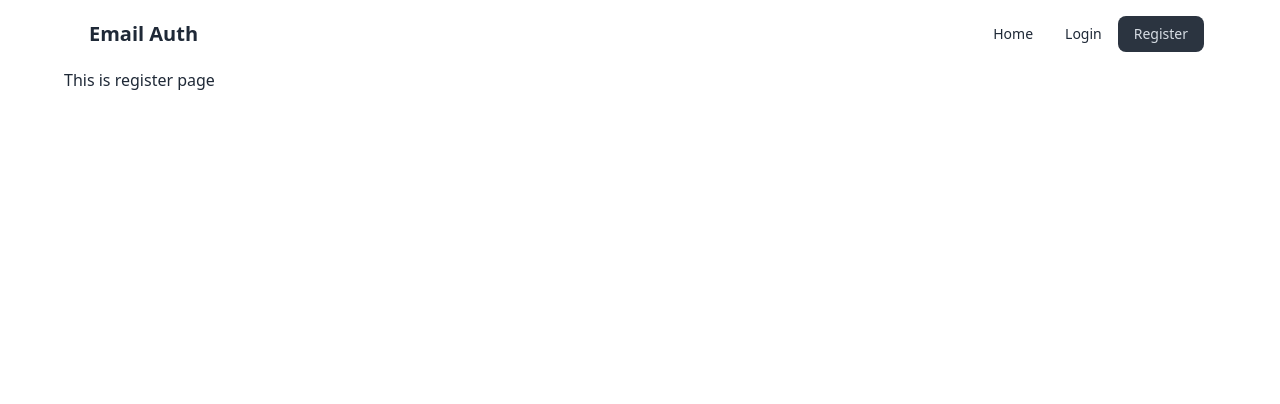
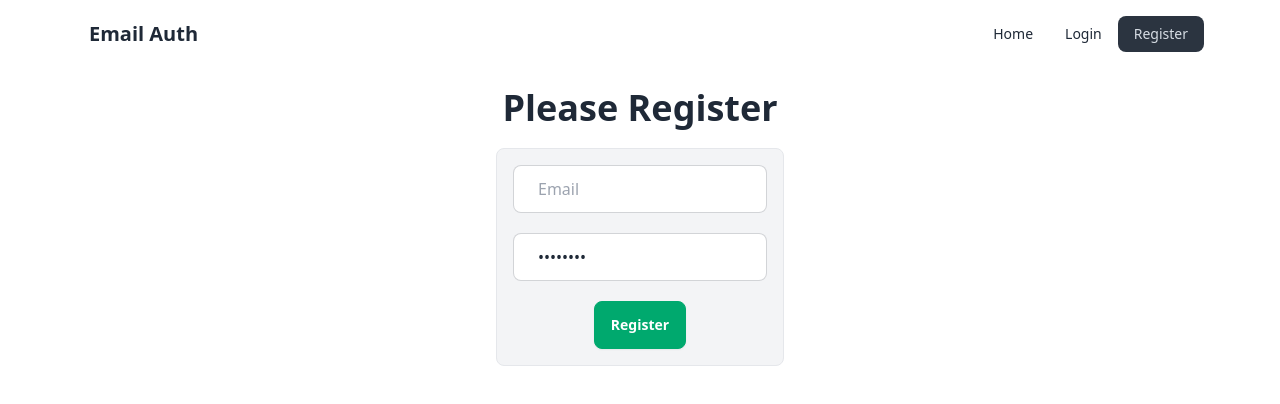
Before and after one commit to joysaha023/email-password-authentication-form, a React (Vite) app: page /register in a window 1280 px wide. Shown: the top 404 px of the page. Built offline with nearby package versions, Linux system fonts and the light colour scheme.

Commit message:
register page design

```diff
--- a/index.html
+++ b/index.html
@@ -2,9 +2,9 @@
 <html lang="en" data-theme="light">
   <head>
     <meta charset="UTF-8" />
-    <link rel="icon" type="image/svg+xml" href="/vite.svg" />
+    <link rel="icon" type="image/svg+xml" href="" />
     <meta name="viewport" content="width=device-width, initial-scale=1.0" />
-    <title>Vite + React</title>
+    <title>Email Auth</title>
   </head>
   <body>
     <div id="root"></div>
--- a/src/Register/Register.jsx
+++ b/src/Register/Register.jsx
@@ -1,11 +1,45 @@
-import React from 'react';
+import React from "react";
 
 const Register = () => {
-    return (
-        <div>
-            <h2>This is register page</h2>
-        </div>
-    );
+  return (
+    <div className="text-center my-5">
+      <h2 className="text-4xl font-bold">Please Register</h2>
+      <form className="w-1/4 mx-auto border p-4 rounded-lg bg-gray-100 space-y-5 mt-5">
+        <label className="input input-bordered flex items-center gap-2">
+          <svg
+            xmlns="http://www.w3.org/2000/svg"
+            viewBox="0 0 16 16"
+            fill="currentColor"
+            className="w-4 h-4 opacity-70"
+          >
+            <path d="M2.5 3A1.5 1.5 0 0 0 1 4.5v.793c.026.009.051.02.076.032L7.674 8.51c.206.1.446.1.652 0l6.598-3.185A.755.755 0 0 1 15 5.293V4.5A1.5 1.5 0 0 0 13.5 3h-11Z" />
+            <path d="M15 6.954 8.978 9.86a2.25 2.25 0 0 1-1.956 0L1 6.954V11.5A1.5 1.5 0 0 0 2.5 13h11a1.5 1.5 0 0 0 1.5-1.5V6.954Z" />
+          </svg>
+          <input type="text" className="grow" placeholder="Email" />
+        </label>
+        <label className="input input-bordered flex items-center gap-2">
+          <svg
+            xmlns="http://www.w3.org/2000/svg"
+            viewBox="0 0 16 16"
+            fill="currentColor"
+            className="w-4 h-4 opacity-70"
+          >
+            <path
+              fillRule="evenodd"
+              d="M14 6a4 4 0 0 1-4.899 3.899l-1.955 1.955a.5.5 0 0 1-.353.146H5v1.5a.5.5 0 0 1-.5.5h-2a.5.5 0 0 1-.5-.5v-2.293a.5.5 0 0 1 .146-.353l3.955-3.955A4 4 0 1 1 14 6Zm-4-2a.75.75 0 0 0 0 1.5.5.5 0 0 1 .5.5.75.75 0 0 0 1.5 0 2 2 0 0 0-2-2Z"
+              clipRule="evenodd"
+            />
+          </svg>
+          <input type="password" className="grow" value="password" />
+        </label>
+        <input
+          type="submit"
+          value="Register"
+          className="btn btn-success text-white"
+        />
+      </form>
+    </div>
+  );
 };
 
 export default Register;
```
